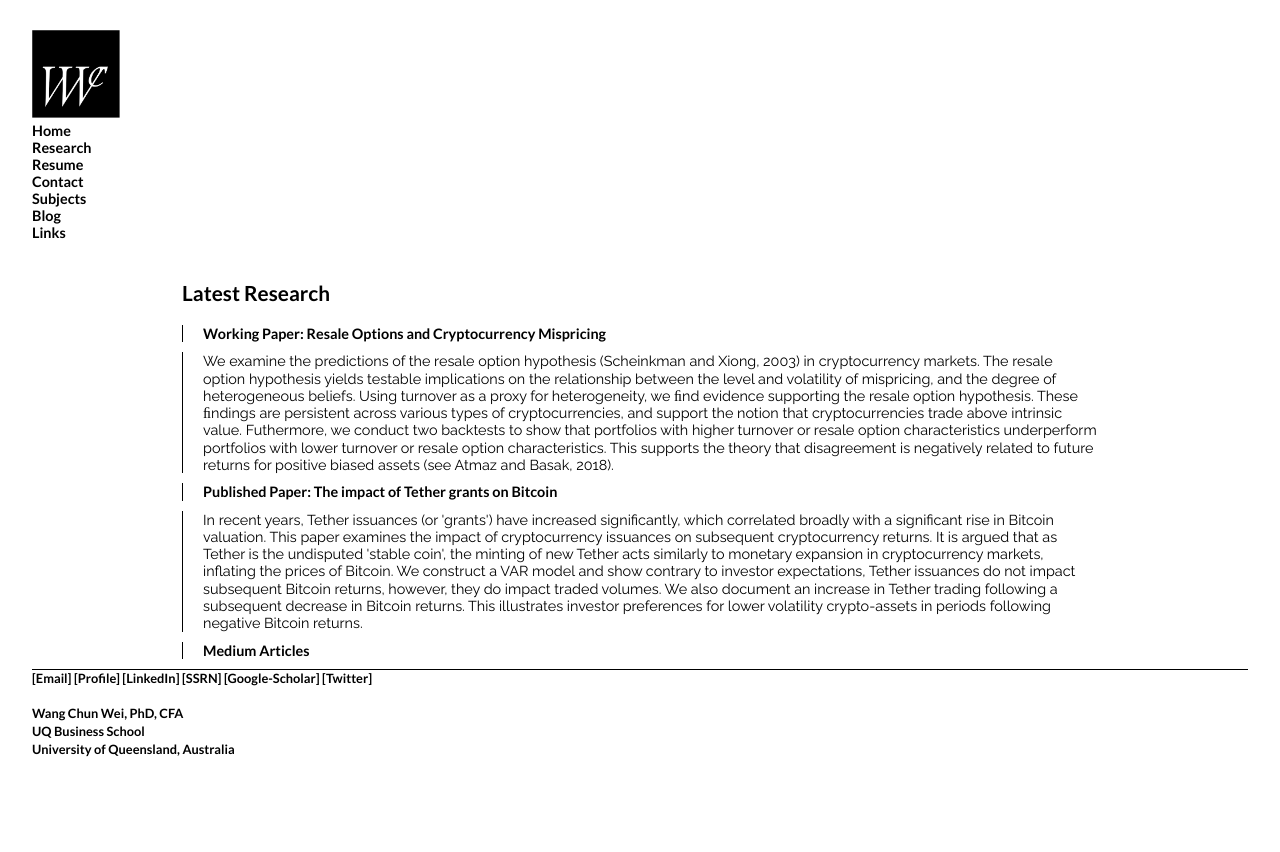
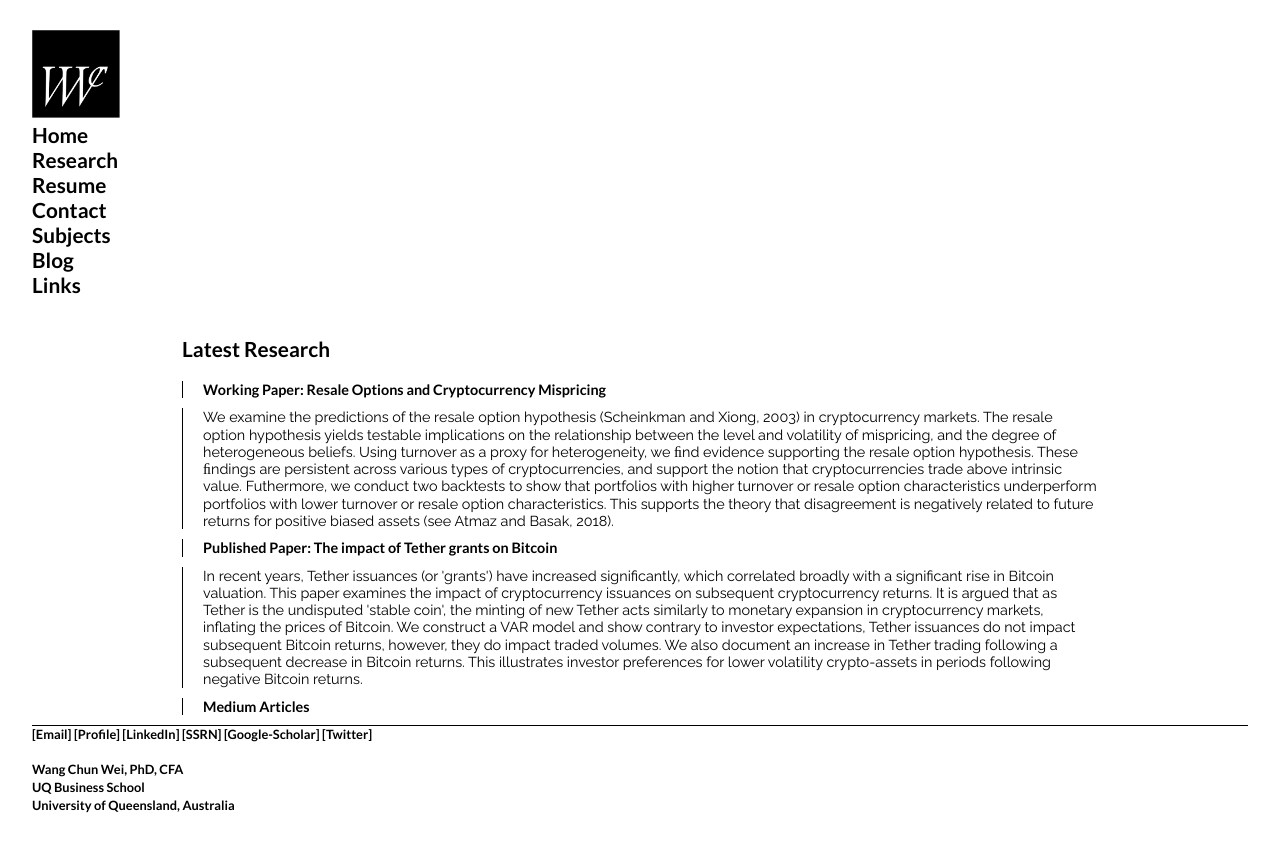
Before and after one commit to weiwangchun/weiwangchun.github.io, a Jekyll site: the page built from index.html, in a window 1280 px wide. Shown: the top 852 px of the page. Built offline with Jekyll 4.4.1, drawn with Linux system fonts in a browser that asks for light colours.

Commit message:
Update main.css

```diff
--- a/css/main.css
+++ b/css/main.css
@@ -10,7 +10,7 @@ nav ul {
     padding: 0px;
     margin: 0px;
     list-style: none;
-	font-size: 0.9em;
+	font-size: 1.3em;
     width: 60px;
     font-weight: lighter;
 }
```
